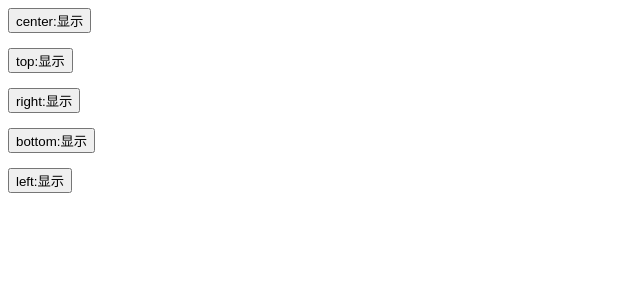
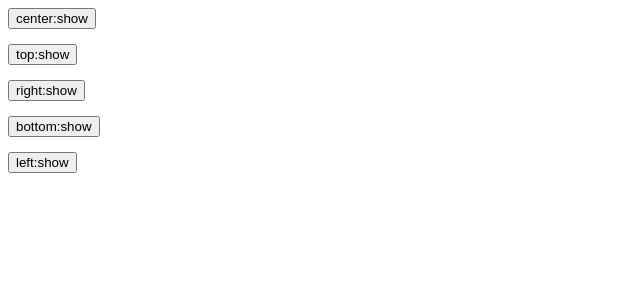
Before and after one commit to hengshanMWC/lerna-template, a Svelte app in the folder packages/svelte-popup/: page / in a window 1280 px wide. Shown: the top 300 px of the page, without its empty margins (0-640 px from the left). Built offline with nearby package versions, Linux system fonts and the light colour scheme.

Commit message:
test: Demo modification

```diff
--- a/packages/svelte-popup/src/App.svelte
+++ b/packages/svelte-popup/src/App.svelte
@@ -23,11 +23,11 @@
 </script>
 
 <main>
-  <button on:click={toggleCenter}>center:{showCenter ? "隐藏" : "显示"}</button>
-  <button on:click={toggleTop}>top:{showTop ? "隐藏" : "显示"}</button>
-  <button on:click={toggleRight}>right:{showRight ? "隐藏" : "显示"}</button>
-  <button on:click={toggleBottom}>bottom:{showBottom ? "隐藏" : "显示"}</button>
-  <button on:click={toggleLeft}>left:{showLeft ? "隐藏" : "显示"}</button>
+  <button on:click={toggleCenter}>center:{showCenter ? "hide" : "show"}</button>
+  <button on:click={toggleTop}>top:{showTop ? "hide" : "show"}</button>
+  <button on:click={toggleRight}>right:{showRight ? "hide" : "show"}</button>
+  <button on:click={toggleBottom}>bottom:{showBottom ? "hide" : "show"}</button>
+  <button on:click={toggleLeft}>left:{showLeft ? "hide" : "show"}</button>
   <Popup show={showCenter} on:change={toggleCenter}>
     <div class="center box">center</div>
   </Popup>
```
